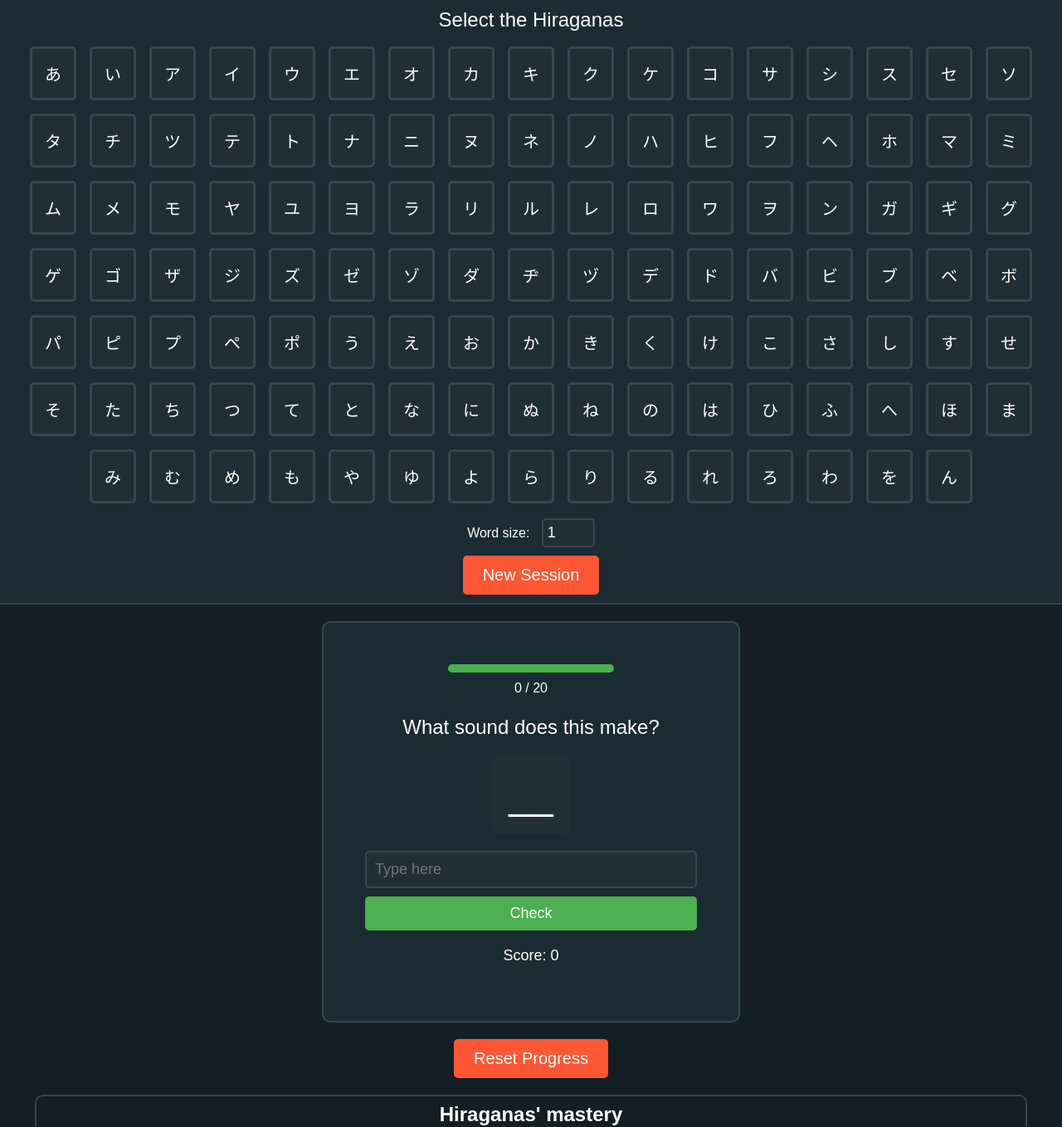
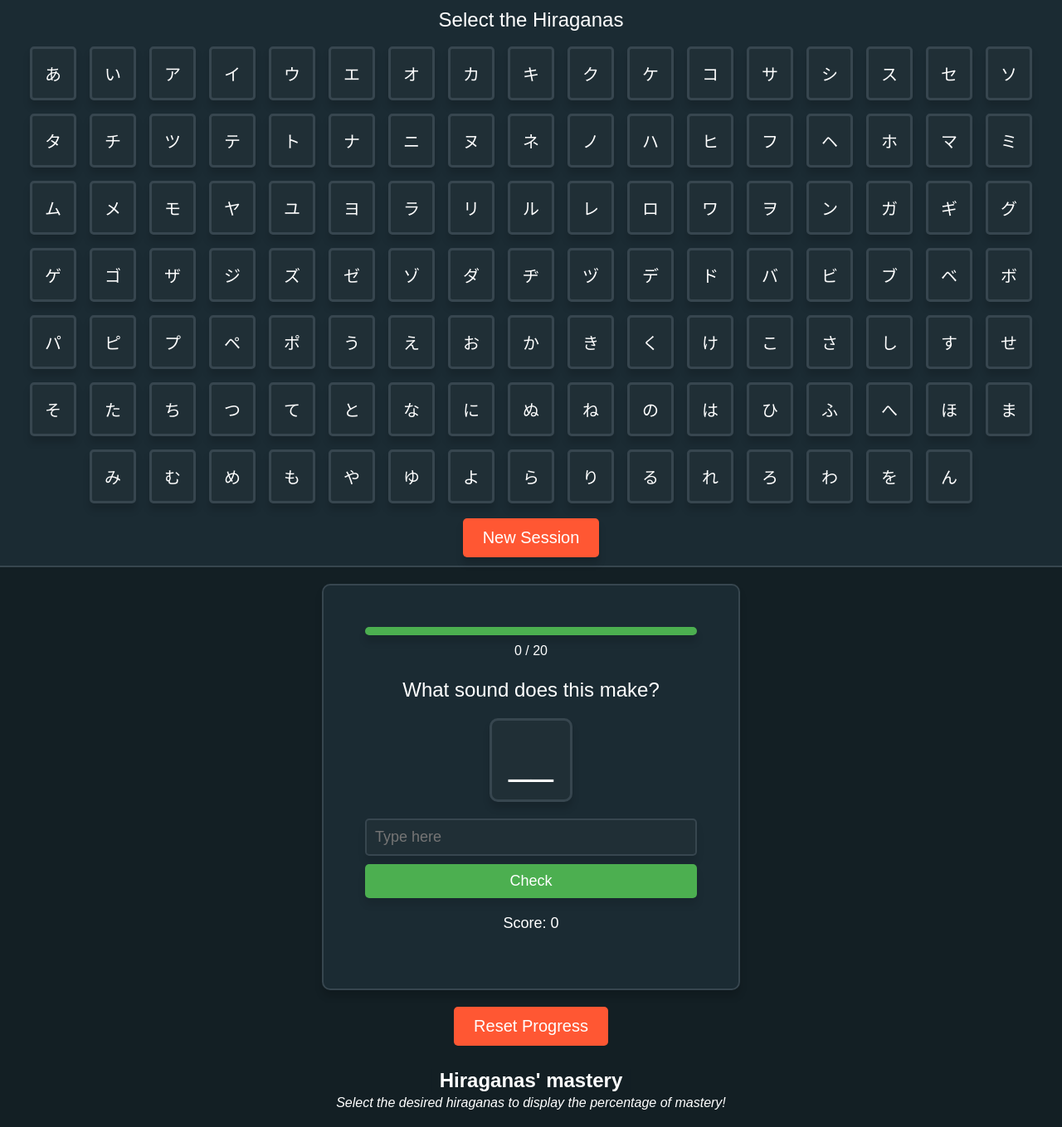
Before and after one commit to Osmane-EL-MONTASER/language_learning_assistant, a Flask app: page / in a window 1280 px wide. Shown: the whole page at 83% size. Run offline with Flask 3, Linux system fonts and the light colour scheme; data comes from the database, SQL or seed files in the repository; some libraries are stand-ins or nearby versions.

Commit message:
Update Current Question and progress bar

```diff
--- a/static/scripts/hiragana_selection.js
+++ b/static/scripts/hiragana_selection.js
@@ -7,11 +7,8 @@ import { updateMasteryList } from './mastery/mastery_ui_update.js';
 import { loadFromCache } from './cache/hiragana_selection_cache.js';
 import { saveToCache } from './cache/hiragana_selection_cache.js';
 
-// TODO: TO REMOVE AFTER TESTING
-import { generateLearningSession } from './learning_session/session_builder.js';
-
 // Array to store selected Hiraganas
-let selectedHiraganas = [];
+export let selectedHiraganas = [];
 
 /**
  * Handles the click event on Hiragana buttons.
@@ -61,9 +58,6 @@ function initializeHiraganaButtons() {
     hiraganaButtons.forEach(button => {
         button.addEventListener('click', handleHiraganaButtonClick);
     });
-
-    // TODO: REMOVE AFTER TESTS
-    generateLearningSession(selectedHiraganas, 30);
 }
 
 /**
--- a/static/scripts/learning_session/session_builder.js
+++ b/static/scripts/learning_session/session_builder.js
@@ -4,14 +4,24 @@
  * It uses the mastery percentage of each Hiragana to determine its probability.
  */
 import { computeMasteryPercentageOf } from "../mastery/mastery_ui_update.js";
+import { selectedHiraganas } from '../hiragana_selection.js';
+
+/**
+ * Initializes the 'New Session' button to generate a learning session when clicked.
+ */
+function initializeNewSessionButton() {
+    const button = document.getElementById('new-round-button');
+    button.addEventListener('click', () => generateLearningSession(30));
+}
+
+document.addEventListener('DOMContentLoaded', initializeNewSessionButton);
 
 /**
  * Generates a learning session by computing the probability of each selected Hiragana to appear in the session.
  *
- * @param {Array} selectedHiraganas - An array of selected Hiraganas.
  * @param {number} sessionLength - The length of the learning session.
  */
-export function generateLearningSession(selectedHiraganas, sessionLength) {
+export function generateLearningSession(sessionLength) {
     // Generate the probability of each Hiragana to appear in the session.
     var hiraganaProbsDict = computeHiraganaProbabilities(selectedHiraganas);
     const randomHiraganaIds = Array.from({ length: sessionLength }, () => chooseRandomKey(hiraganaProbsDict));
@@ -19,6 +29,30 @@ export function generateLearningSession(selectedHiraganas, sessionLength) {
     const temp = getQuestionAnswerTupleFrom(randomHiraganaIds, selectedHiraganas);
     const questions = temp[0];
     const answers = temp[1];
+
+    document.getElementById('progress-text').innerText = "0 / " + sessionLength;
+
+    updateProgressBar(0, 30);
+    updateCurrentQuestion(questions[0]);
+
+    console.log("Questions: " + questions);
+}
+
+export function updateCurrentQuestion(currentQuestion) {
+    const questionLabel = document.getElementById('hiragana-character');
+    questionLabel.innerText = currentQuestion;
+}
+
+/**
+ * Updates the progress bar to reflect the current progress in the learning session.
+ *
+ * @param {number} currentProgress - The current progress in the session.
+ * @param {number} totalNumber - The total number of items in the session.
+ */
+export function updateProgressBar(currentProgress, totalNumber) {
+    const progressBar = document.getElementById('progress-bar');
+    const progressPercentage = (currentProgress / totalNumber) * 100;
+    progressBar.style.width = progressPercentage + '%';
 }
 
 /**
--- a/static/style.css
+++ b/static/style.css
@@ -48,6 +48,7 @@ header {
     cursor: pointer;
     font-size: 20px;
     transition: background-color 0.3s ease;
+    box-shadow: 0 8px 8px rgba(0, 0, 0, 0.15);
 }
 
 .hiragana-button.selected {
@@ -61,6 +62,7 @@ header {
 
 #new-round-button {
     background-color: #FF5733;
+    box-shadow: 0 8px 8px rgba(0, 0, 0, 0.15);
     color: #ffffff;
     border: none;
     padding: 12px 24px;
@@ -82,6 +84,7 @@ header {
     width: 400px;
     margin-top: 20px;
     background-color: #1B2B33;
+    box-shadow: 0 8px 8px rgba(0, 0, 0, 0.15);
 }
 
 #progress-bar {
@@ -89,9 +92,10 @@ header {
     background-color: #4caf50;
     margin-bottom: 10px;
     border-radius: 5px;
-    width: 50%;
+    width: 100%;
     margin-left: auto;
     margin-right: auto;
+    box-shadow: 0 8px 8px rgba(0, 0, 0, 0.15);
 }
 
 #progress-text {
@@ -110,7 +114,9 @@ header {
     border-radius: 10px;
     display: inline-block;
     padding: 20px;
+    border: 3px solid #37464F;
     margin-bottom: 20px;
+    box-shadow: 0 8px 8px rgba(0, 0, 0, 0.15);
 }
 
 #hiragana-character {
@@ -126,6 +132,7 @@ header {
     border: 2px solid #37464F;
     margin-bottom: 10px;
     background-color: #202F36;
+    box-shadow: 0 8px 8px rgba(0, 0, 0, 0.1);
     color: #ffffff;
 }
 
@@ -138,6 +145,7 @@ header {
     border-radius: 5px;
     cursor: pointer;
     width: 100%;
+    box-shadow: 0 8px 8px rgba(0, 0, 0, 0.1);
     transition: background-color 0.3s ease;
 }
 
@@ -196,7 +204,6 @@ header {
 #mastery-container {
     width: 90%;
     padding: 20px;
-    border: 2px solid #37464F;
     border-radius: 10px;
     position: relative;
     margin-top: 20px;
@@ -222,6 +229,10 @@ header {
 
 .mastery-item {
     text-align: center;
+    border: 2px solid #37464F;
+    border-radius: 10px;
+    padding: 10px;
+    box-shadow: 0 8px 8px rgba(0, 0, 0, 0.2);
 }
 
 .mastery-label {
--- a/templates/index.html
+++ b/templates/index.html
@@ -19,8 +19,8 @@
             {% endfor %}
         </div>
         <div id="word-length-container">
-            <label for="word-length-input">Word size:</label>
-            <input type="number" id="word-length-input" value="1" min="1">
+           <!-- <label for="word-length-input">Word size:</label>
+            <input type="number" id="word-length-input" value="1" min="1"> -->
         </div>
         <div id="new-round-container">
             <button id="new-round-button">New Session</button>
@@ -66,7 +66,7 @@
             masteries[hiragana_id] = item.slice(2);
         });
     </script>
-
+    <script type="module" src="{{ url_for('static', filename='scripts/learning_session/session_builder.js') }}"></script>
     <script type="module" src="{{ url_for('static', filename='scripts/hiragana_selection.js') }}"></script>
     <script src="https://cdn.jsdelivr.net/npm/canvas-confetti@1.5.1/dist/confetti.browser.min.js"></script>
 </body>
```
